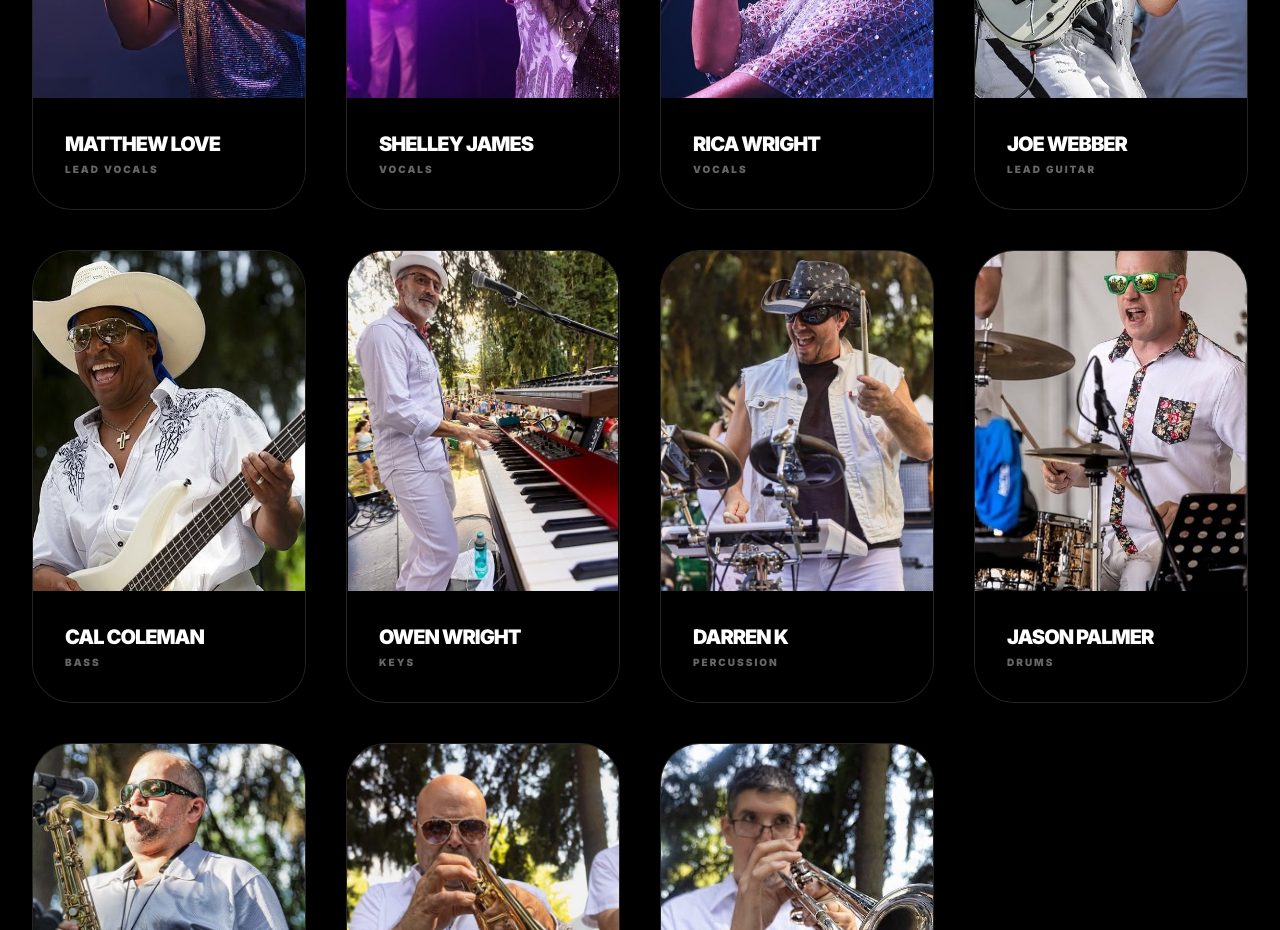
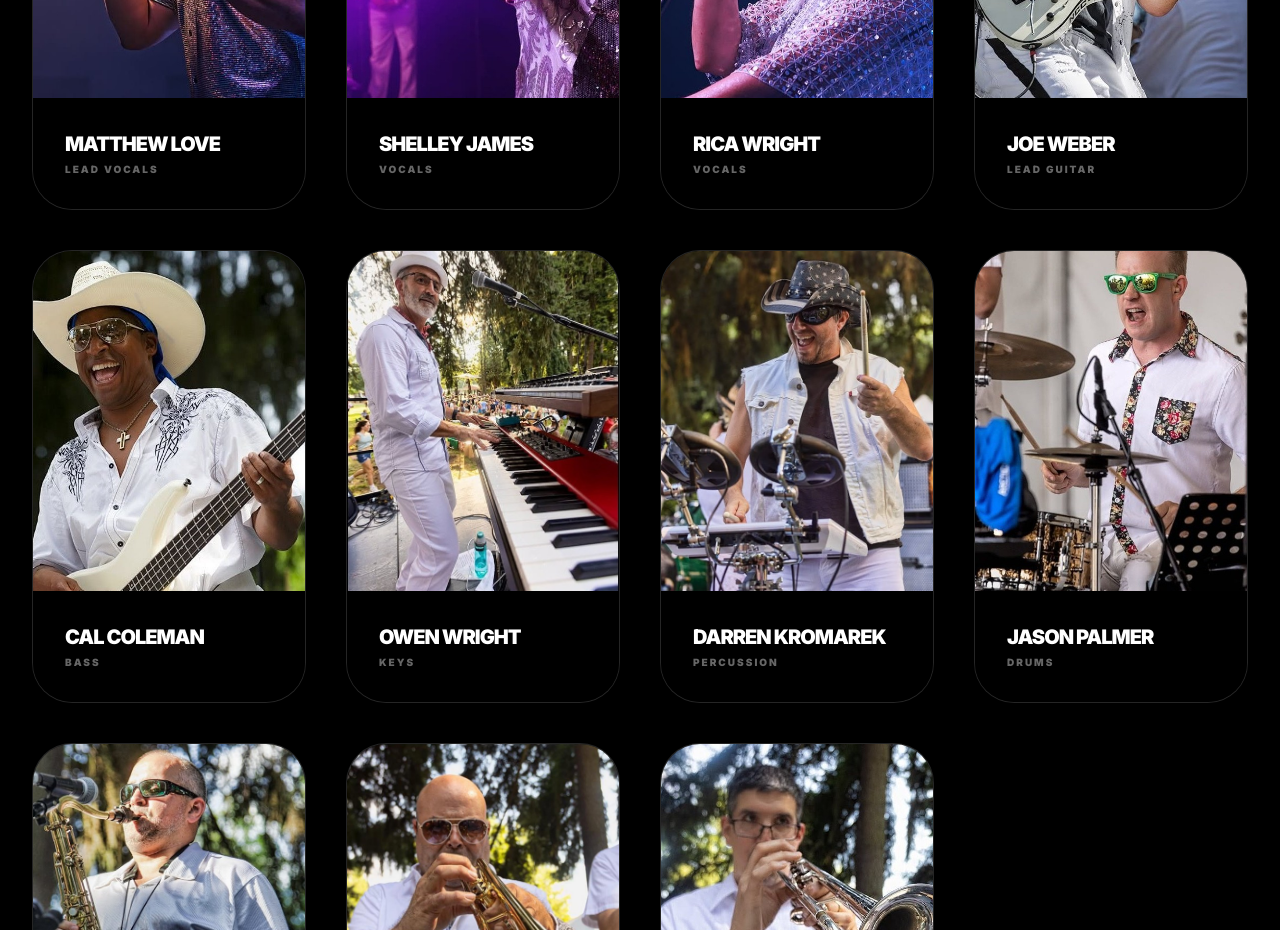
Before and after one commit to austinwarren/SLO-site, a React (Vite) app: page /history in a window 1280 px wide. Shown: the part 1420-2350 px from the top of the page. Built offline with nearby package versions, Linux system fonts and the light colour scheme.

Commit message:
fix: update band member's last names

```diff
--- a/src/pages/History.tsx
+++ b/src/pages/History.tsx
@@ -30,10 +30,10 @@ export default function HistoryPage() {
       image: getMemberImage("Rica Wright")
     },
     {
-      name: "Joe Webber",
+      name: "Joe Weber",
       role: "Lead Guitar",
       //bio: "The heartbeat of the Orchestra. Benny's four-on-the-floor beat is the foundation of our disco sound.",
-      image: getMemberImage("Joe Webber")
+      image: getMemberImage("Joe Weber")
     },
     {
       name: "Cal Coleman",
@@ -48,10 +48,10 @@ export default function HistoryPage() {
       image: getMemberImage("Owen Wright")
     },
     {
-      name: "Darren K",
+      name: "Darren Kromarek",
       role: "Percussion",
       //bio: "The deep, brassy foundation of our horn section. Chris keeps the low end funky and tight.",
-      image: getMemberImage("Darren K")
+      image: getMemberImage("Darren Kromarek")
     },
     {
       name: "Jason Palmer",
```
Also changed, not shown: 1 other file (tests, documents, lock files or other folders).
